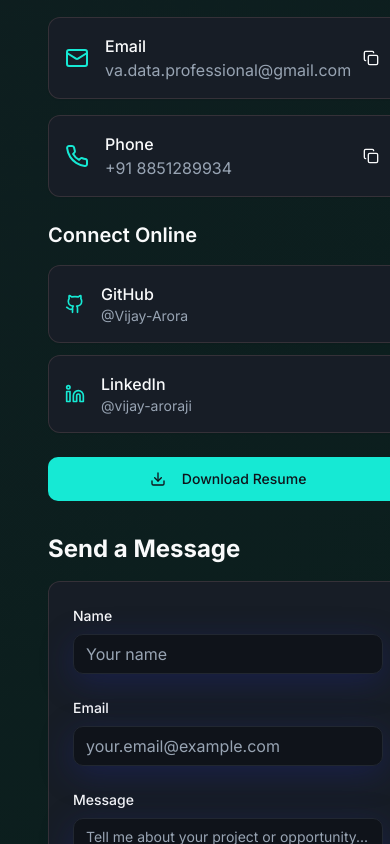
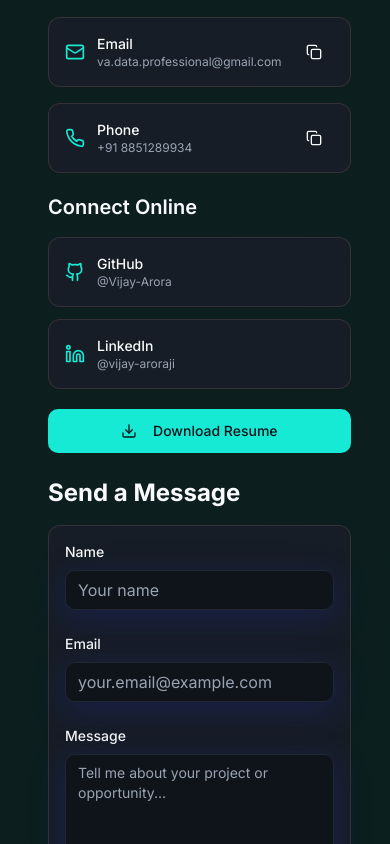
Before and after one commit to Vijay-Arora/vijay-arora-portfolio, a React (Vite) app: page / in a window 390 px wide. Shown: the part 10460-11304 px from the top of the page. Built offline with nearby package versions, Linux system fonts and the light colour scheme.

Commit message:
Fix mobile card alignment in Contact section - improve responsive spacing, text wrapping, and button alignment

```diff
--- a/src/components/Contact.tsx
+++ b/src/components/Contact.tsx
@@ -153,9 +153,9 @@ const Contact = () => {
           </p>
         </div>
 
-        <div className="grid lg:grid-cols-2 gap-8 lg:gap-12 items-start">
+        <div className="grid lg:grid-cols-2 gap-6 sm:gap-8 lg:gap-12 items-start">
           {/* Contact Information */}
-          <div className="space-y-6 lg:space-y-8">
+          <div className="space-y-5 sm:space-y-6 lg:space-y-8">
             <div className="animate-slide-up">
               <h3 className="text-2xl font-bold mb-4 sm:mb-6 text-foreground">
                 Contact Information
@@ -163,19 +163,19 @@ const Contact = () => {
 
               {/* Email */}
               <Card className="glass-card hover-glow p-4 sm:p-6 mb-4">
-                <div className="flex items-center justify-between">
-                  <div className="flex items-center gap-4">
-                    <Mail className="w-6 h-6 text-primary" />
-                    <div>
-                      <p className="font-medium text-foreground">Email</p>
-                      <p className="text-muted-foreground">{contactInfo.email}</p>
+                <div className="flex items-center justify-between gap-3">
+                  <div className="flex items-center gap-3 sm:gap-4 flex-1 min-w-0">
+                    <Mail className="w-5 h-5 sm:w-6 sm:h-6 text-primary flex-shrink-0" />
+                    <div className="min-w-0 flex-1">
+                      <p className="font-medium text-foreground text-sm sm:text-base">Email</p>
+                      <p className="text-muted-foreground text-xs sm:text-sm truncate">{contactInfo.email}</p>
                     </div>
                   </div>
                   <Button
                     variant="ghost"
                     size="sm"
                     onClick={() => copyToClipboard(contactInfo.email, "email")}
-                    className="hover-glow"
+                    className="hover-glow flex-shrink-0"
                   >
                     {copiedEmail ? <Check className="w-4 h-4" /> : <Copy className="w-4 h-4" />}
                   </Button>
@@ -184,19 +184,19 @@ const Contact = () => {
 
               {/* Phone */}
               <Card className="glass-card hover-glow p-4 sm:p-6">
-                <div className="flex items-center justify-between">
-                  <div className="flex items-center gap-4">
-                    <Phone className="w-6 h-6 text-primary" />
-                    <div>
-                      <p className="font-medium text-foreground">Phone</p>
-                      <p className="text-muted-foreground">{contactInfo.phone}</p>
+                <div className="flex items-center justify-between gap-3">
+                  <div className="flex items-center gap-3 sm:gap-4 flex-1 min-w-0">
+                    <Phone className="w-5 h-5 sm:w-6 sm:h-6 text-primary flex-shrink-0" />
+                    <div className="min-w-0 flex-1">
+                      <p className="font-medium text-foreground text-sm sm:text-base">Phone</p>
+                      <p className="text-muted-foreground text-xs sm:text-sm">{contactInfo.phone}</p>
                     </div>
                   </div>
                   <Button
                     variant="ghost"
                     size="sm"
                     onClick={() => copyToClipboard(contactInfo.phone, "phone")}
-                    className="hover-glow"
+                    className="hover-glow flex-shrink-0"
                   >
                     {copiedPhone ? <Check className="w-4 h-4" /> : <Copy className="w-4 h-4" />}
                   </Button>
@@ -211,17 +211,17 @@ const Contact = () => {
               </h4>
               <div className="space-y-3">
                 {socialLinks.map((social, index) => (
-                  <Card key={social.name} className="glass-card hover-glow p-4 sm:p-4">
+                  <Card key={social.name} className="glass-card hover-glow p-4">
                     <a
                       href={social.url}
                       target="_blank"
                       rel="noopener noreferrer"
-                      className="flex items-center gap-4 w-full text-left"
+                      className="flex items-center gap-3 sm:gap-4 w-full text-left"
                     >
-                      <social.icon className="w-5 h-5 text-primary" />
-                      <div>
-                        <p className="font-medium text-foreground">{social.name}</p>
-                        <p className="text-sm text-muted-foreground">{social.handle}</p>
+                      <social.icon className="w-5 h-5 text-primary flex-shrink-0" />
+                      <div className="min-w-0 flex-1">
+                        <p className="font-medium text-foreground text-sm sm:text-base">{social.name}</p>
+                        <p className="text-xs sm:text-sm text-muted-foreground truncate">{social.handle}</p>
                       </div>
                     </a>
                   </Card>
@@ -248,7 +248,7 @@ const Contact = () => {
               <h3 className="text-2xl font-bold mb-4 sm:mb-6 text-foreground">
                 Send a Message
               </h3>
-              <Card className="glass-card p-6 sm:p-8 flex-1 flex flex-col">
+              <Card className="glass-card p-4 sm:p-6 lg:p-8 flex-1 flex flex-col">
 
               <form onSubmit={handleSubmit} className="space-y-6 flex-1 flex flex-col">
                 <div>
```
